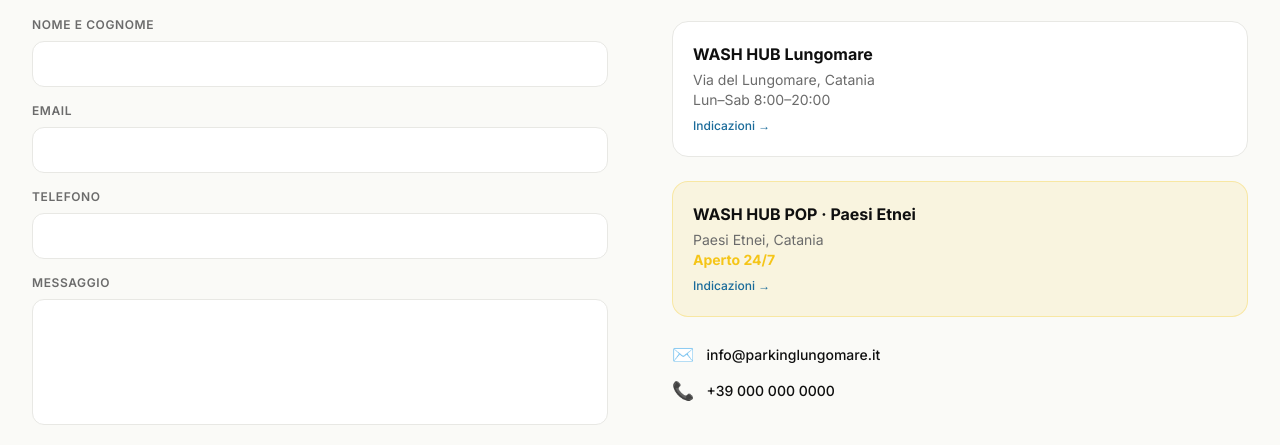
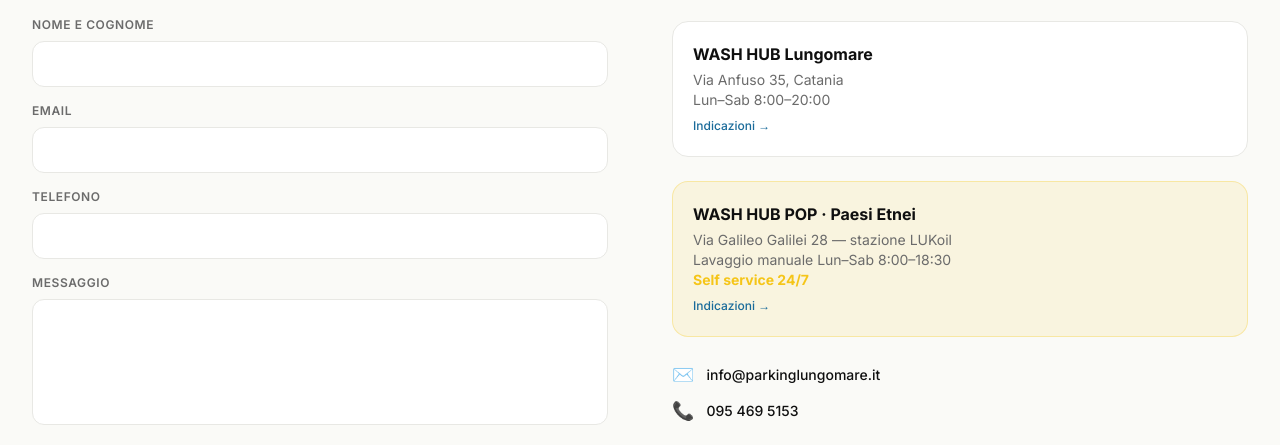
Before and after one commit to washhubct/wash-hub-site, a Next.js app: page /wash-hub-site/contatti in a window 1280 px wide. Shown: the part 499-944 px from the top of the page. Built offline with nearby package versions, Linux system fonts and the light colour scheme; no server answers.

Commit message:
feat(contatti): indirizzi reali, telefono, orari Paesi Etnei
Co-Authored-By: Claude Sonnet 4.6 <noreply@anthropic.com>

```diff
--- a/src/app/contatti/page.tsx
+++ b/src/app/contatti/page.tsx
@@ -91,7 +91,7 @@ export default function ContattiPage() {
               <div className="space-y-6">
                 <div className="p-5 rounded-2xl bg-white border border-[#E8E8E4]">
                   <p className="font-bold text-[#0F0F0F] mb-1">WASH HUB Lungomare</p>
-                  <p className="text-[#6B6B6B] text-sm">Via del Lungomare, Catania</p>
+                  <p className="text-[#6B6B6B] text-sm">Via Anfuso 35, Catania</p>
                   <p className="text-[#6B6B6B] text-sm">Lun–Sab 8:00–20:00</p>
                   <a href="https://maps.google.com" target="_blank" rel="noopener noreferrer"
                     className="inline-flex items-center gap-1 mt-2 text-xs font-medium text-[#1A6B9A] hover:underline">
@@ -100,8 +100,9 @@ export default function ContattiPage() {
                 </div>
                 <div className="p-5 rounded-2xl bg-[#F5C518]/10 border border-[#F5C518]/30">
                   <p className="font-bold text-[#0F0F0F] mb-1">WASH HUB POP · Paesi Etnei</p>
-                  <p className="text-[#6B6B6B] text-sm">Paesi Etnei, Catania</p>
-                  <p className="text-[#F5C518] font-bold text-sm">Aperto 24/7</p>
+                  <p className="text-[#6B6B6B] text-sm">Via Galileo Galilei 28 — stazione LUKoil</p>
+                  <p className="text-[#6B6B6B] text-sm">Lavaggio manuale Lun–Sab 8:00–18:30</p>
+                  <p className="text-[#F5C518] font-bold text-sm">Self service 24/7</p>
                   <a href="https://maps.google.com" target="_blank" rel="noopener noreferrer"
                     className="inline-flex items-center gap-1 mt-2 text-xs font-medium text-[#1A6B9A] hover:underline">
                     Indicazioni →
@@ -112,9 +113,9 @@ export default function ContattiPage() {
                     <span className="text-lg">✉️</span>
                     <span className="text-sm font-medium">info@parkinglungomare.it</span>
                   </a>
-                  <a href="tel:+39000000000" className="flex items-center gap-3 text-[#0F0F0F] hover:text-[#1A6B9A] transition-colors">
+                  <a href="tel:+390954695153" className="flex items-center gap-3 text-[#0F0F0F] hover:text-[#1A6B9A] transition-colors">
                     <span className="text-lg">📞</span>
-                    <span className="text-sm font-medium">+39 000 000 0000</span>
+                    <span className="text-sm font-medium">095 469 5153</span>
                   </a>
                 </div>
               </div>
--- a/src/app/sedi/lungomare/page.tsx
+++ b/src/app/sedi/lungomare/page.tsx
@@ -50,9 +50,9 @@ export default function LungomareePage() {
               </p>
               <div className="space-y-4">
                 {[
-                  ['📍 Indirizzo', 'Via del Lungomare, Catania'],
+                  ['📍 Indirizzo', 'Via Anfuso 35, Catania'],
                   ['🕗 Orari', 'Lunedì–Sabato 8:00–20:00'],
-                  ['📞 Telefono', '+39 000 000 0000'],
+                  ['📞 Telefono', '095 469 5153'],
                   ['✉️ Email', 'info@parkinglungomare.it'],
                 ].map(([label, val]) => (
                   <div key={label} className="flex gap-3 items-baseline">
--- a/src/app/sedi/paesi-etnei/page.tsx
+++ b/src/app/sedi/paesi-etnei/page.tsx
@@ -61,8 +61,9 @@ export default function PaesiEtneiPage() {
               </p>
               <div className="space-y-4 mb-8">
                 {[
-                  ['📍 Indirizzo', 'Paesi Etnei, Catania'],
-                  ['⏰ Orari', 'Aperto 24 ore · 7 giorni su 7'],
+                  ['📍 Indirizzo', 'Via Galileo Galilei 28, Paesi Etnei (CT)\npresso stazione LUKoil'],
+                  ['⏰ Self service', 'Aperto 24 ore · 7 giorni su 7'],
+                  ['🧼 Lavaggio manuale', 'Lun–Sab 8:00–18:30'],
                   ['🪙 Pagamento', 'Gettoni · Carta · Contactless'],
                 ].map(([label, val]) => (
                   <div key={label} className="flex gap-3 items-baseline">
```
